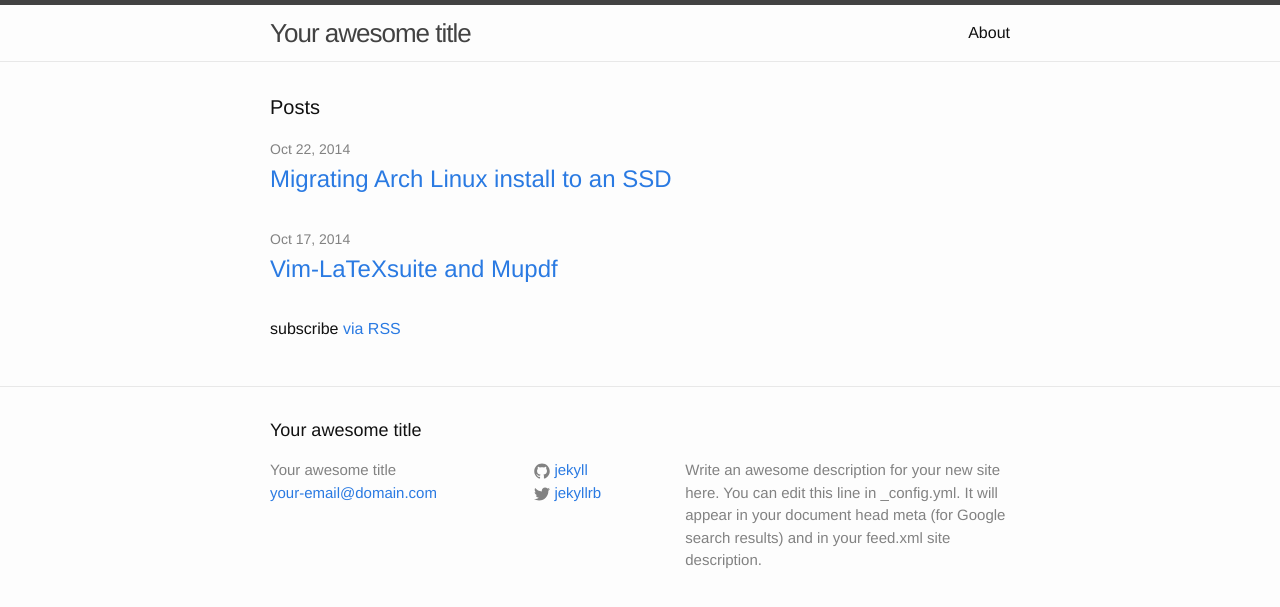
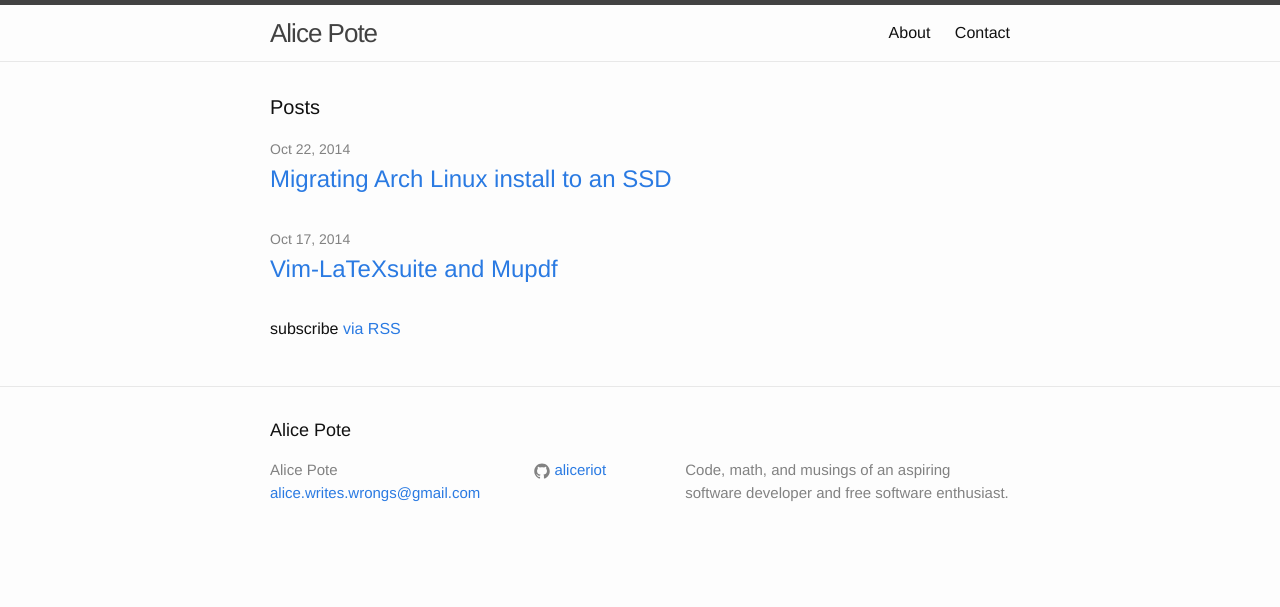
Before and after one commit to alicewriteswrongs/old-blog, a Jekyll site: the page built from index.html, in a window 1280 px wide. Shown: the top 607 px of the page. Built offline with Jekyll 4.4.1, drawn with Linux system fonts in a browser that asks for light colours.

Commit message:
Trying out hosting!

```diff
--- a/_config.yml
+++ b/_config.yml
@@ -1,15 +1,14 @@
 # Site settings
-title: Your awesome title
-email: your-email@domain.com
+title: Alice Pote
+email: alice.writes.wrongs@gmail.com
 description: > # this means to ignore newlines until "baseurl:"
-  Write an awesome description for your new site here. You can edit this
-  line in _config.yml. It will appear in your document head meta (for
-  Google search results) and in your feed.xml site description.
+    Code, math, and musings of an aspiring software developer and free
+    software enthusiast.
 baseurl: "" # the subpath of your site, e.g. /blog/
 url: "http://yourdomain.com" # the base hostname & protocol for your site
-twitter_username: jekyllrb
-github_username:  jekyll
+github_username:  aliceriot
 highlighter: pygments
+timezome: America/New_York
 
 # Build settings
 markdown: kramdown
--- /dev/null
+++ b/_drafts/email-signatures-in-sup.markdown
@@ -0,0 +1,4 @@
+---
+layout: post
+title: "Email signatures in Sup"
+---
```
Also changed, not shown: _drafts/test_post_yay.markdown (deleted, +0 -11 lines), contact.md (added, +21 -0 lines).
